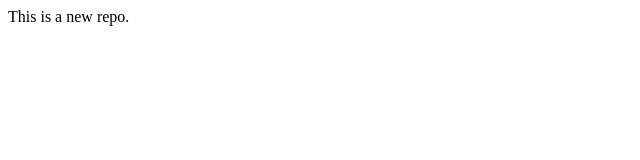
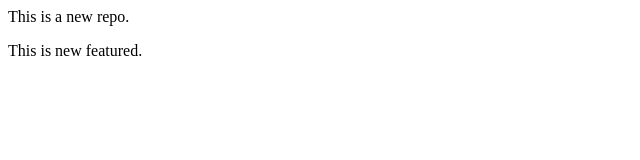
Before and after one commit to palakjangid25/localrepo, a plain HTML site: page index.html in a window 1280 px wide. Shown: the whole page, without its empty margins (0-640 px from the left). Drawn offline with Linux system fonts and the light colour scheme.

Commit message:
Add new featured

```diff
--- a/index.html
+++ b/index.html
@@ -1 +1,2 @@
 <p>This is a new repo.</p>
+<p>This is new featured.</p>
```
